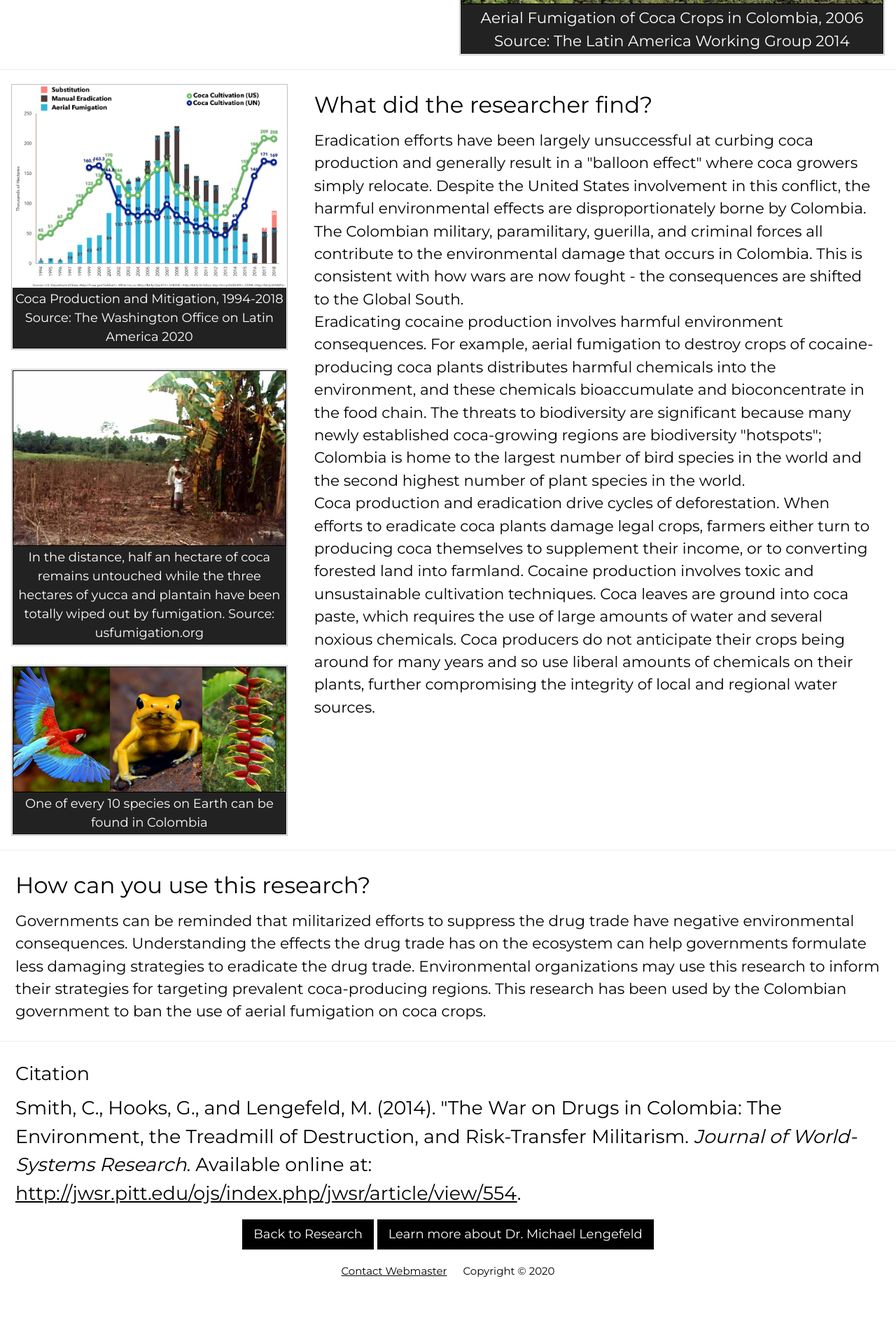
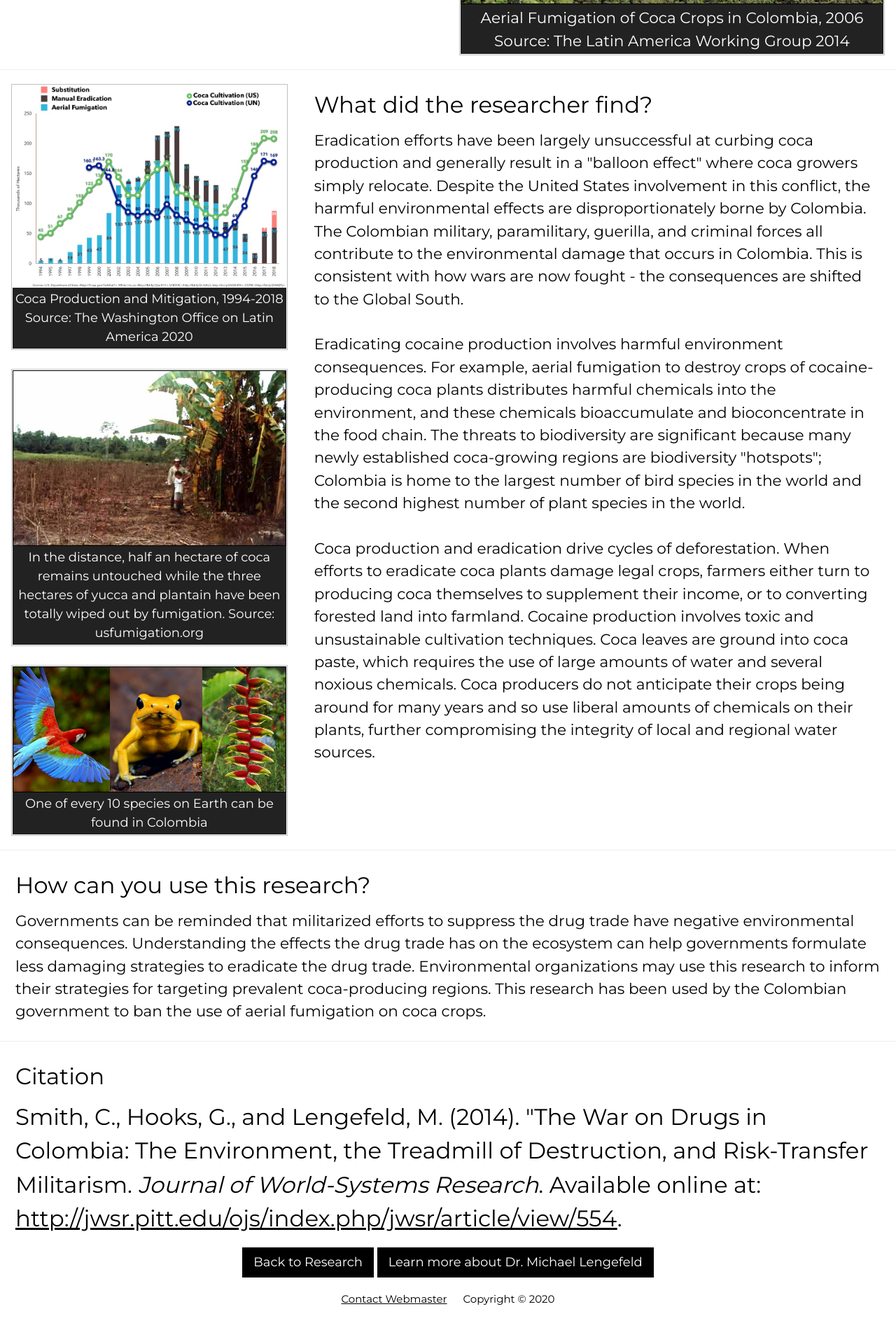
Before and after one commit to resilience1/resilience1.github.io, a Jekyll site: the page built from research/colombia.html, in a window 1280 px wide. Shown: the part 1623-3543 px from the top of the page at 70% size. Built offline with Jekyll 4.4.1, drawn with Linux system fonts in a browser that asks for light colours; nearby versions of some CDN libraries; before the commit the page ends 3503 px from its top, so only the background shows below that.

Commit message:
Update colombia.html

```diff
--- a/research/colombia.html
+++ b/research/colombia.html
@@ -282,14 +282,14 @@ title: War on Drugs in Colombia | Michael Lengefeld
 					result in a "balloon effect" where coca growers simply relocate. Despite the United States involvement in this conflict, the harmful environmental effects are
 					disproportionately borne by Colombia. The Colombian military, paramilitary, guerilla, and criminal
 					forces all contribute to the environmental damage that occurs in Colombia. This is consistent
-					with how wars are now fought - the consequences are shifted to the Global South.<br>
+					with how wars are now fought - the consequences are shifted to the Global South.<br><br>
 
 					Eradicating cocaine production involves harmful environment consequences. For example,
 					aerial fumigation to destroy crops of cocaine-producing coca plants distributes harmful chemicals
 					into the environment, and these chemicals bioaccumulate and bioconcentrate in the food chain.
 					The threats to biodiversity are significant because many newly established coca-growing
 					regions are biodiversity "hotspots"; Colombia is home to the largest number of bird species
-					in the world and the second highest number of plant species in the world. <br>
+					in the world and the second highest number of plant species in the world. <br><br>
 
 					Coca production and eradication drive cycles of deforestation. When efforts to eradicate coca plants damage legal crops,
 					farmers either turn to producing coca themselves to supplement their income, or to converting forested
@@ -314,7 +314,7 @@ title: War on Drugs in Colombia | Michael Lengefeld
 		</div>
 	</div>
 	<hr>
-	<div class="w3-container">
+	<div class="example w3-container">
 		<h1>Citation</h1>
 		<h1>Smith, C., Hooks, G., and Lengefeld, M. (2014). "The War on Drugs in Colombia: The Environment, the Treadmill
 			of Destruction, and Risk-Transfer Militarism. <i>Journal of World-Systems Research</i>. Available online at:
```
